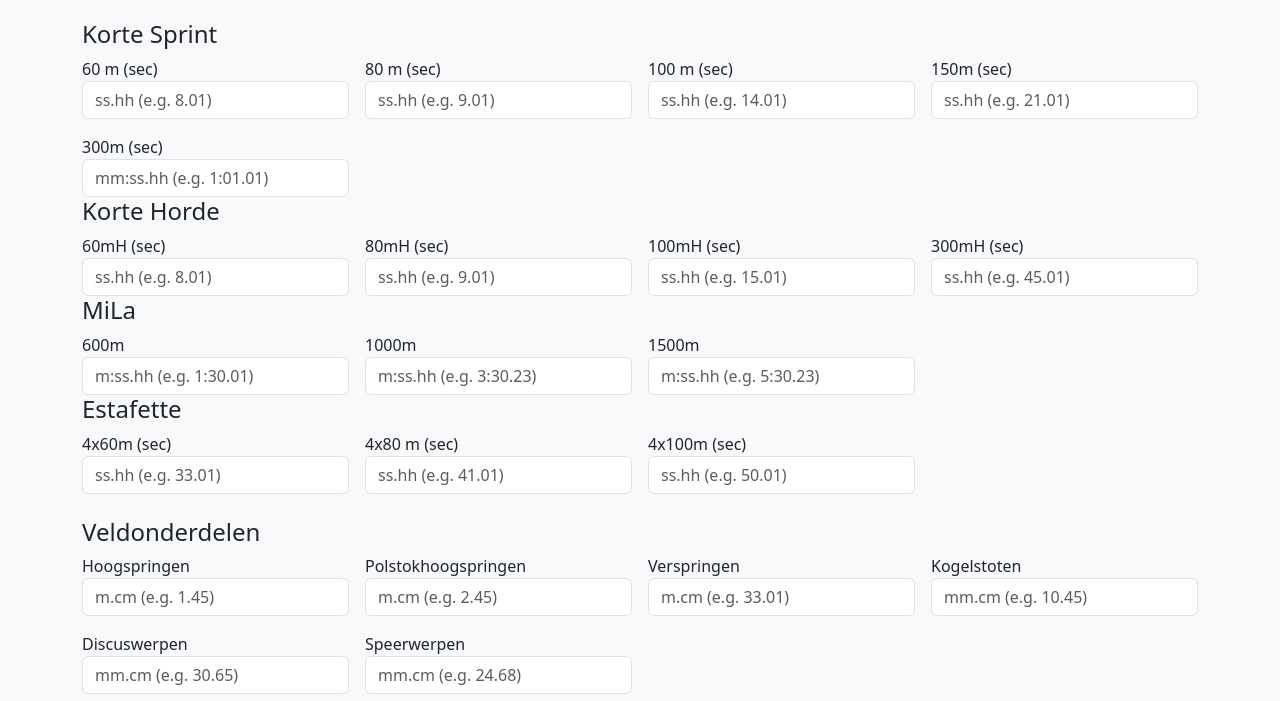
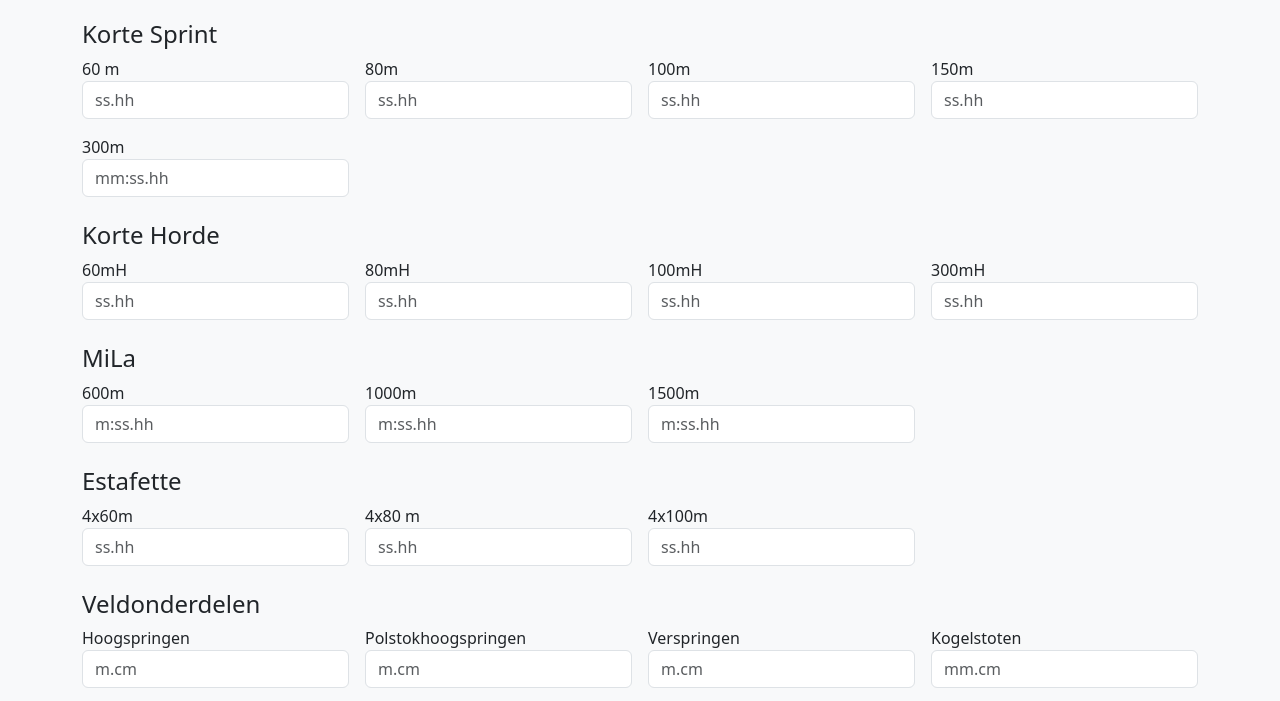
Before and after one commit to olavmulder/atletiekpunten, a plain HTML site: page index.html in a window 1280 px wide. Shown: the part 66-767 px from the top of the page. Drawn offline with nearby package versions, Linux system fonts and the light colour scheme.

Commit message:
rm (sec) and placeholders

```diff
--- a/index.html
+++ b/index.html
@@ -2,11 +2,13 @@
 <html lang="en">
 <head>
   <meta charset="UTF-8">
-  <title>Decathlon Calculator</title>
+  <title>Atletiekpunten</title>
+  <link href="style.css" rel="stylesheet">
   <link href="https://cdn.jsdelivr.net/npm/bootstrap@5.3.2/dist/css/bootstrap.min.css" rel="stylesheet">
 </head>
 <body class="bg-light">
 
+<div id="header"></div>
 <div class="container py-4">
   <h2 class="mb-4">U14 & U16</h2>
 
@@ -14,84 +16,82 @@
   <h4>Korte Sprint</h4>
   <div class="row g-3">
     <div class="col-md-3">
-      <label>60 m (sec)</label>
-      <input type="text" id="60m" placeholder="ss.hh (e.g. 8.01)" class="form-control">
+      <label>60 m</label>
+      <input type="text" id="60m" placeholder="ss.hh" class="form-control">
     </div>
 
     <div class="col-md-3">
-      <label>80 m (sec)</label>
-      <input type="text" id="80m" placeholder="ss.hh (e.g. 9.01)" class="form-control">
+      <label>80m</label>
+      <input type="text" id="80m" placeholder="ss.hh" class="form-control">
     </div>
     <div class="col-md-3">
-      <label>100 m (sec)</label>
-      <input type="text" id="100m" placeholder="ss.hh (e.g. 14.01)" class="form-control">
+      <label>100m</label>
+      <input type="text" id="100m" placeholder="ss.hh" class="form-control">
     </div>
 
     <div class="col-md-3">
-      <label>150m (sec)</label>
-      <input type="text" id="150m" placeholder="ss.hh (e.g. 21.01)" class="form-control">
+      <label>150m</label>
+      <input type="text" id="150m" placeholder="ss.hh" class="form-control">
     </div>
     <div class="col-md-3">
-      <label>300m (sec)</label>
-      <input type="text" id="m1500" placeholder="mm:ss.hh (e.g. 1:01.01)" class="form-control">
+      <label>300m</label>
+      <input type="text" id="m1500" placeholder="mm:ss.hh" class="form-control">
     </div>
   </div>
-
+  <br>
   <h4>Korte Horde</h4>
   <div class="row g-3">
     <div class="col-md-3">
-      <label>60mH (sec)</label>
-      <input type="text" id="60mh" placeholder="ss.hh (e.g. 8.01)" class="form-control">
+      <label>60mH</label>
+      <input type="text" id="60mh" placeholder="ss.hh" class="form-control">
     </div>
 
     <div class="col-md-3">
-      <label>80mH (sec)</label>
-      <input type="text" id="80mH" placeholder="ss.hh (e.g. 9.01)" class="form-control">
+      <label>80mH</label>
+      <input type="text" id="80mH" placeholder="ss.hh" class="form-control">
     </div>
 
     <div class="col-md-3">
-      <label>100mH (sec)</label>
-      <input type="text" id="100mH" placeholder="ss.hh (e.g. 15.01)" class="form-control">
+      <label>100mH</label>
+      <input type="text" id="100mH" placeholder="ss.hh" class="form-control">
     </div>
     <div class="col-md-3">
-      <label>300mH (sec)</label>
-      <input type="text" id="300mH" placeholder="ss.hh (e.g. 45.01)" class="form-control">
+      <label>300mH</label>
+      <input type="text" id="300mH" placeholder="ss.hh" class="form-control">
     </div>
   </div>
-
+  <br>
   <h4>MiLa</h4>
   <div class="row g-3">
     <div class="col-md-3">
       <label>600m</label>
-      <input type="text" id="600m" placeholder="m:ss.hh (e.g. 1:30.01)" class="form-control">
+      <input type="text" id="600m" placeholder="m:ss.hh" class="form-control">
     </div>
     <div class="col-md-3">
       <label>1000m </label>
-      <input type="text" id="1000m" placeholder="m:ss.hh (e.g. 3:30.23)" class="form-control">
+      <input type="text" id="1000m" placeholder="m:ss.hh" class="form-control">
+    </div>
+    <div class="col-md-3">
+      <label>1500m </label>
+      <input type="text" id="1500m" placeholder="m:ss.hh" class="form-control">
+    </div>
+  </div>
+  <br>
+  <h4>Estafette</h4>
+  <div class="row g-3">
+    <div class="col-md-3">
+      <label>4x60m</label>
+      <input type="text" id="4x60m" placeholder="ss.hh" class="form-control">
     </div>
 
     <div class="col-md-3">
-      <label>1500m </label>
-      <input type="text" id="1500m" placeholder="m:ss.hh (e.g. 5:30.23)" class="form-control">
-    </div>
-  </div>
-
-
-  <h4>Estafette</h4>
-  <div class="row g-3">
-    <div class="col-md-3">
-      <label>4x60m (sec)</label>
-      <input type="text" id="4x60m" placeholder="ss.hh (e.g. 33.01)" class="form-control">
+      <label>4x80 m</label>
+      <input type="text" id="4x80m" placeholder="ss.hh" class="form-control">
     </div>
 
     <div class="col-md-3">
-      <label>4x80 m (sec)</label>
-      <input type="text" id="4x80m" placeholder="ss.hh (e.g. 41.01)" class="form-control">
-    </div>
-
-    <div class="col-md-3">
-      <label>4x100m (sec)</label>
-      <input type="text" id="4x100m" placeholder="ss.hh (e.g. 50.01)" class="form-control">
+      <label>4x100m</label>
+      <input type="text" id="4x100m" placeholder="ss.hh" class="form-control">
     </div>
   </div>
 
@@ -104,27 +104,27 @@
 
     <div class="col-md-3">
       <label>Hoogspringen</label>
-      <input type="text" id="hoog" placeholder="m.cm (e.g. 1.45)" class="form-control">
+      <input type="text" id="hoog" placeholder="m.cm" class="form-control">
     </div>
     <div class="col-md-3">
       <label>Polstokhoogspringen</label>
-      <input type="text" id="polstok" placeholder="m.cm (e.g. 2.45)" class="form-control">
+      <input type="text" id="polstok" placeholder="m.cm" class="form-control">
     </div>
     <div class="col-md-3">
       <label>Verspringen</label>
-      <input type="text" id="ver" placeholder="m.cm (e.g. 33.01)" class="form-control">
+      <input type="text" id="ver" placeholder="m.cm" class="form-control">
     </div>
     <div class="col-md-3">
       <label>Kogelstoten</label>
-      <input type="text" id="kogel" placeholder="mm.cm (e.g. 10.45)"  class="form-control">
+      <input type="text" id="kogel" placeholder="mm.cm"  class="form-control">
     </div>
     <div class="col-md-3">
       <label>Discuswerpen</label>
-      <input type="text" id="discus" placeholder="mm.cm (e.g. 30.65)"  class="form-control">
+      <input type="text" id="discus" placeholder="mm.cm"  class="form-control">
     </div>
     <div class="col-md-3">
       <label>Speerwerpen</label>
-      <input type="text" id="kogel" placeholder="mm.cm (e.g. 24.68)"  class="form-control">
+      <input type="text" id="kogel" placeholder="mm.cm"  class="form-control">
     </div>
   </div>
 
--- /dev/null
+++ b/style.css
@@ -0,0 +1,39 @@
+body {
+margin: 0;
+font-family: Arial, sans-serif;
+}
+
+header {
+background-color: #222;
+padding: 15px 30px;
+}
+
+nav {
+display: flex;
+justify-content: space-between;
+align-items: center;
+}
+
+.logo {
+color: #fff;
+font-size: 20px;
+font-weight: bold;
+}
+
+.menu {
+list-style: none;
+display: flex;
+gap: 20px;
+margin: 0;
+padding: 0;
+}
+
+.menu li a {
+color: #fff;
+text-decoration: none;
+font-size: 16px;
+}
+
+.menu li a:hover {
+color: #00bcd4;
+}
```
